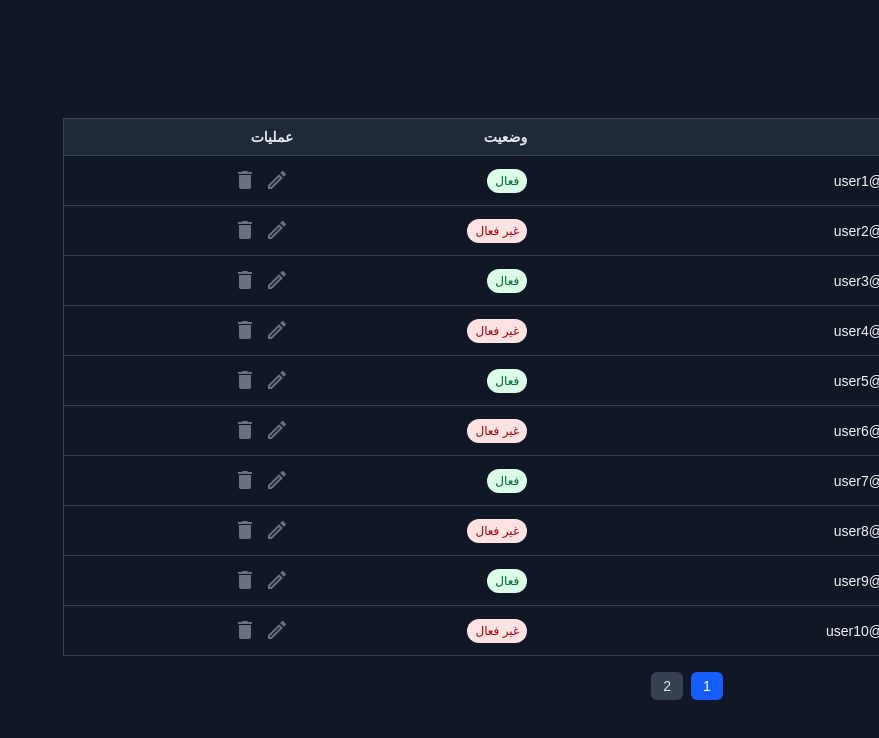
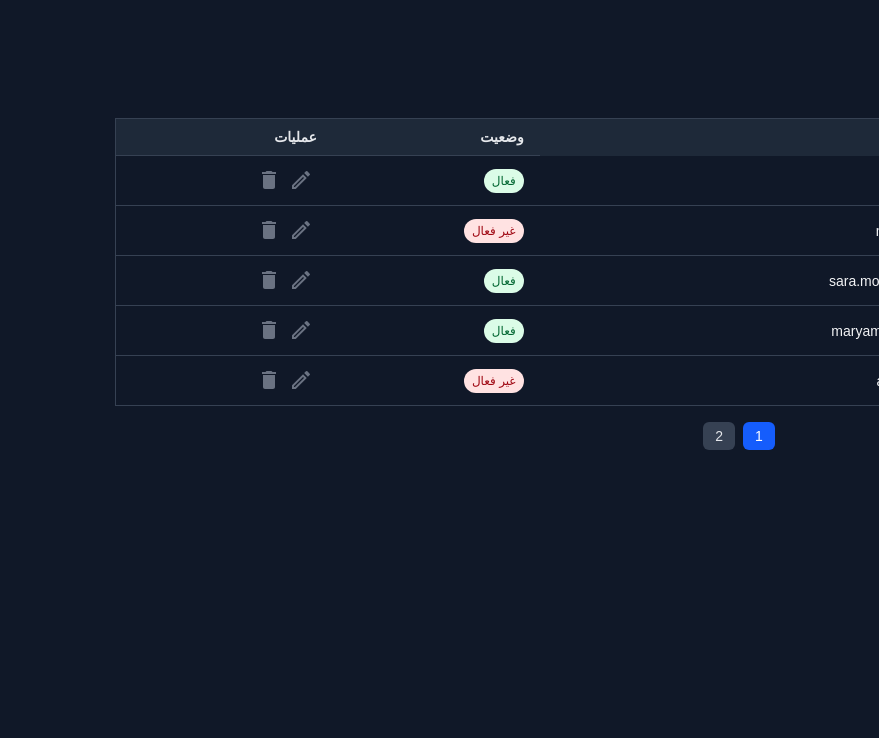
Before and after one commit to mohammad-shirani-developer/ecommerce-admin-panel, a Next.js app: page /users in a window 1280 px wide. Shown: the top 738 px of the page, without its empty margins (401-1280 px from the left). Built offline with nearby package versions, Linux system fonts and the light colour scheme; a web font is replaced by a local one.

Commit message:
feat(users): add reusable sorting with UI support

```diff
--- a/src/app/users/page.tsx
+++ b/src/app/users/page.tsx
@@ -4,20 +4,20 @@ import DeleteUserModal from "@/components/users/DeleteUserModal";
 import EditUserModal from "@/components/users/EditUserModal";
 import UsersTable from "@/components/users/UsersTable";
 import UsersToolbar from "@/components/users/UsersToolbar";
+import { users as mockUsers } from "@/data/users";
 import { User } from "@/types/user";
 import { filterItems } from "@/utils/filterItems";
-import { generateUsers } from "@/utils/generateUsers";
 import { paginate } from "@/utils/paginate";
 import { sortItems } from "@/utils/sortItems";
 import { useMemo, useState } from "react";
 
-const PAGE_SIZE = 10;
+const PAGE_SIZE = 5;
 
 const Userpage = () => {
-  const initialUser = generateUsers(20);
   const [search, setSearch] = useState("");
-  const [users, setUsers] = useState<User[]>(initialUser);
+  const [users, setUsers] = useState<User[]>(mockUsers);
   const [sortBy, setSortBy] = useState<keyof User>("id");
+  const [sortDirection, setSortDirection] = useState<"asc" | "desc">("asc");
   const [page, setPage] = useState(1);
   const [editUser, setEditUser] = useState<User | null>(null);
   const [isModalOpen, setIsModalOpen] = useState(false);
@@ -39,9 +39,9 @@ const Userpage = () => {
 
   const processedUsers = useMemo(() => {
     const filtered = filterItems(users, search, ["name", "email"]);
-    const sorted = sortItems(filtered, sortBy);
+    const sorted = sortItems(filtered, sortBy, sortDirection);
     return sorted;
-  }, [users, search, sortBy]);
+  }, [users, search, sortBy, sortDirection]);
 
   const paginatedUsers = useMemo(
     () => paginate(processedUsers, page, PAGE_SIZE),
@@ -81,6 +81,17 @@ const Userpage = () => {
     setIsDeleteModalOpen(false);
   };
 
+  const handleSort = (key: keyof User) => {
+    setPage(1);
+
+    if (sortBy === key) {
+      setSortDirection((prev) => (prev === "asc" ? "desc" : "asc"));
+    } else {
+      setSortBy(key);
+      setSortDirection("asc");
+    }
+  };
+
   return (
     <div className="p-4">
       <h1 className="text-2xl font-bold mb-4">کاربران</h1>
@@ -95,6 +106,9 @@ const Userpage = () => {
         onToggleStatus={handleStatusClick}
         onEdit={handleEditUser}
         onDelete={handleDeleteUser}
+        onSort={handleSort}
+        sortBy={sortBy}
+        sortDirection={sortDirection}
       />
       <Pagination
         total={processedUsers.length}
--- a/src/components/users/UsersTable.tsx
+++ b/src/components/users/UsersTable.tsx
@@ -7,6 +7,9 @@ interface UsersTableProps {
   onToggleStatus: (userId: number) => void;
   onEdit: (user: User) => void;
   onDelete: (user: User) => void;
+  onSort: (key: keyof User) => void;
+  sortBy: keyof User;
+  sortDirection: "asc" | "desc";
 }
 
 const UsersTable = ({
@@ -14,14 +17,32 @@ const UsersTable = ({
   onToggleStatus,
   onEdit,
   onDelete,
+  onSort,
+  sortBy,
+  sortDirection,
 }: UsersTableProps) => {
   return (
     <table className="w-full text-right table-auto border border-gray-700 text-sm">
       <thead className="bg-gray-800 text-gray-200">
         <tr className="bg-gray-800">
-          <th className="py-2 px-4 border-b border-gray-700">ID</th>
-          <th className="py-2 px-4 border-b border-gray-700">نام</th>
-          <th className="py-2 px-4 border-b border-gray-700">ایمیل</th>
+          <th
+            onClick={() => onSort("id")}
+            className="cursor-pointer select-none"
+          >
+            ID {sortBy === "id" && (sortDirection === "asc" ? "▲" : "▼")}
+          </th>
+          <th
+            onClick={() => onSort("name")}
+            className="cursor-pointer select-none"
+          >
+            نام {sortBy === "name" && (sortDirection === "asc" ? "▲" : "▼")}
+          </th>
+          <th
+            onClick={() => onSort("email")}
+            className="cursor-pointer select-none"
+          >
+            ایمیل {sortBy === "email" && (sortDirection === "asc" ? "▲" : "▼")}
+          </th>
           <th className="py-2 px-4 border-b border-gray-700">وضعیت</th>
           <th className="py-2 px-4 border-b border-gray-700">عملیات</th>
         </tr>
```
